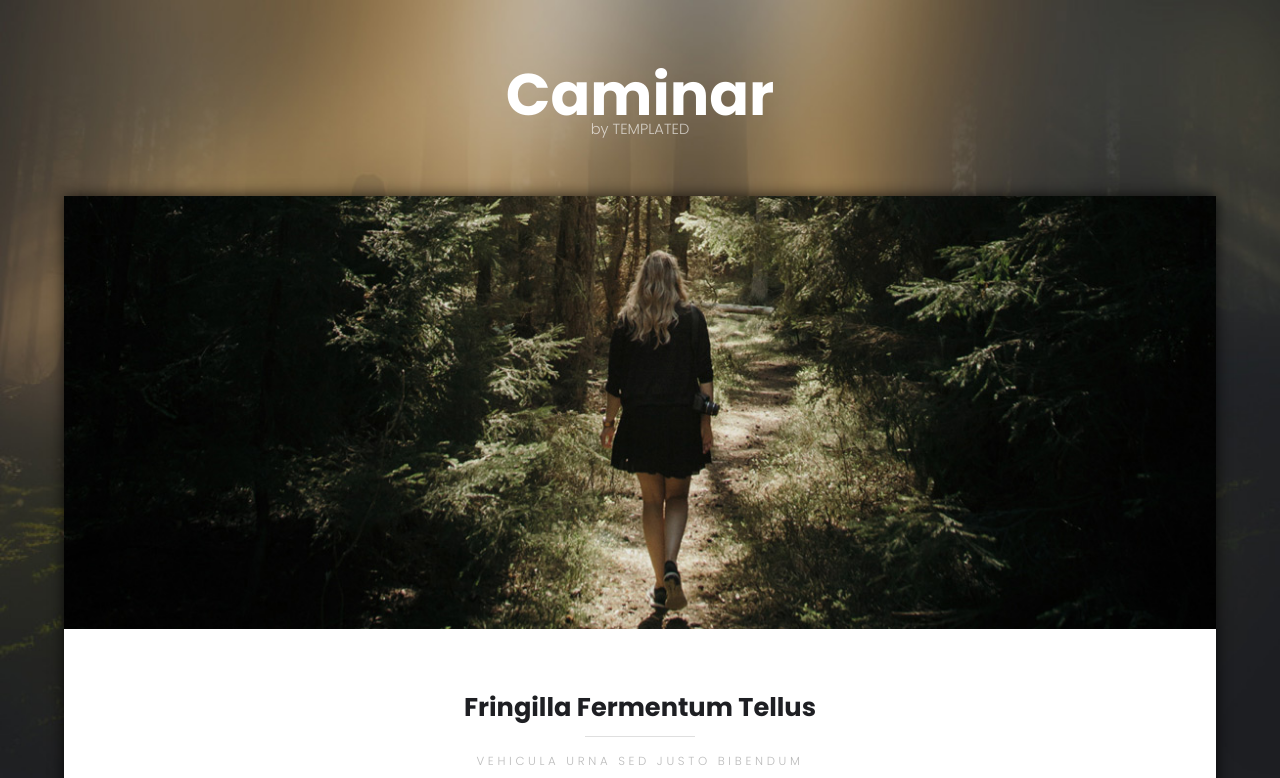
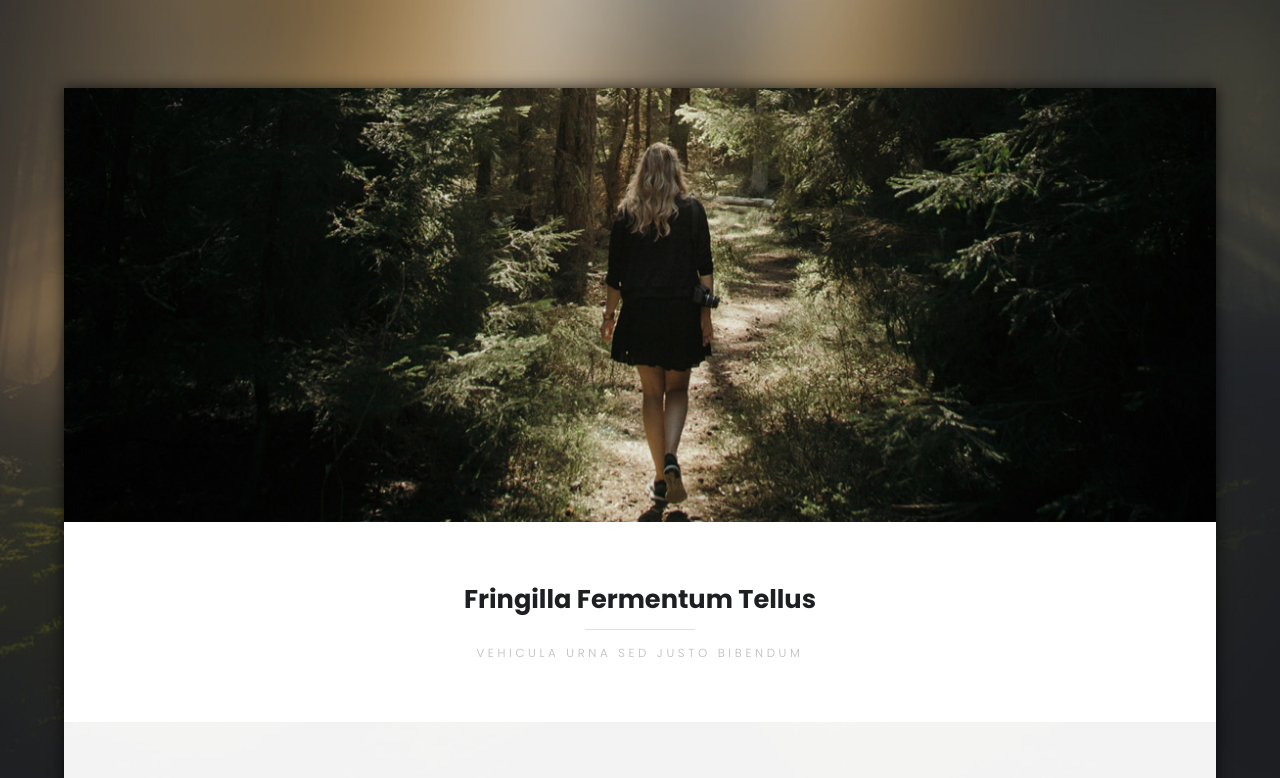
Before and after one commit to Roppy9751/site, a plain HTML site: page index.html in a window 1280 px wide. Shown: the top 778 px of the page. Drawn offline with Linux system fonts and the light colour scheme.

Commit message:
Update index.html

```diff
--- a/index.html
+++ b/index.html
@@ -15,7 +15,7 @@
 
 		<!-- Header -->
 			<header id="header">
-				<div class="logo"><a href="#">Caminar <span>by TEMPLATED</span></a></div>
+
 			</header>
 
 		<!-- Main -->
@@ -109,7 +109,7 @@
 					</ul>
 				</div>
 				<div class="copyright">
-					&copy; Untitled. All rights reserved. Images <a href="https://unsplash.com">Unsplash</a> Design <a href="https://templated.co">TEMPLATED</a>
+					&copy; Untitled. All rights reserved.
 				</div>
 			</footer>
 
```
